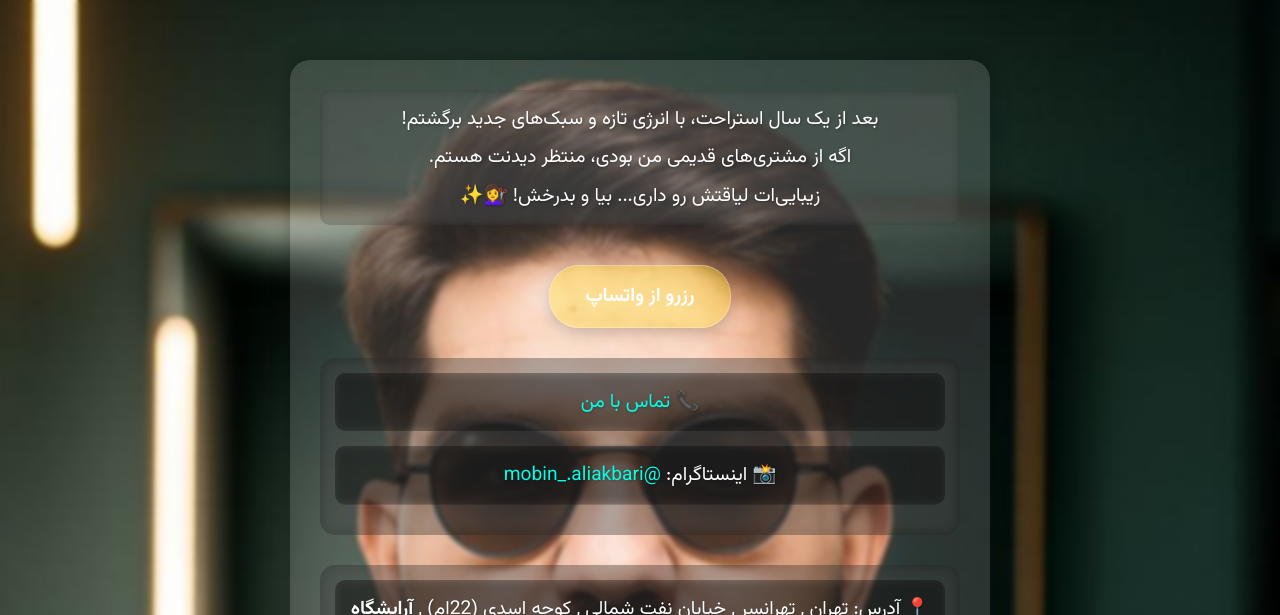
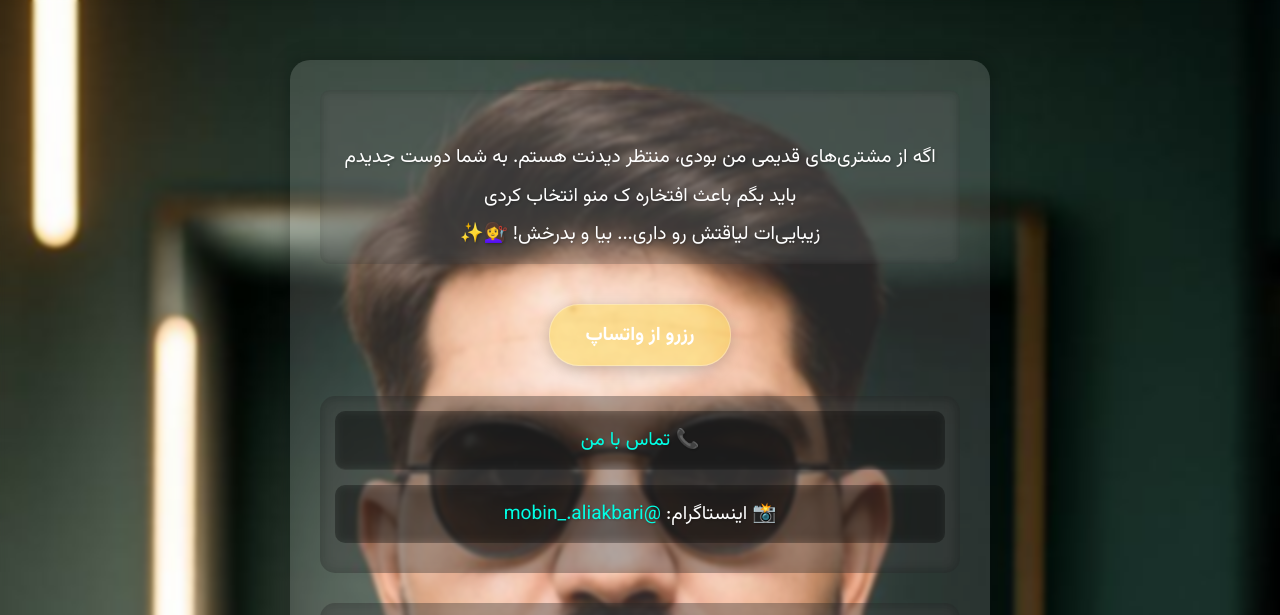
Before and after one commit to mobinaliakbari/mobin-barber1, a plain HTML site: page index.html in a window 1280 px wide. Shown: the top 615 px of the page. Drawn offline with Linux system fonts and the light colour scheme.

Commit message:
Update index.html

```diff
--- a/index.html
+++ b/index.html
@@ -147,8 +147,9 @@
   <body>
     <div class="glass-box">
       <p>
-        بعد از یک سال استراحت، با انرژی‌ تازه و سبک‌های جدید برگشتم!<br />
-        اگه از مشتری‌های قدیمی من بودی، منتظر دیدنت هستم.<br />
+      <br />
+        اگه از مشتری‌های قدیمی من بودی، منتظر دیدنت هستم.
+        به شما دوست جدیدم باید بگم باعث افتخاره ک منو انتخاب کردی<br />
         زیبایی‌ات لیاقتش رو داری... بیا و بدرخش! 💇‍♀️✨
       </p>
 
```
